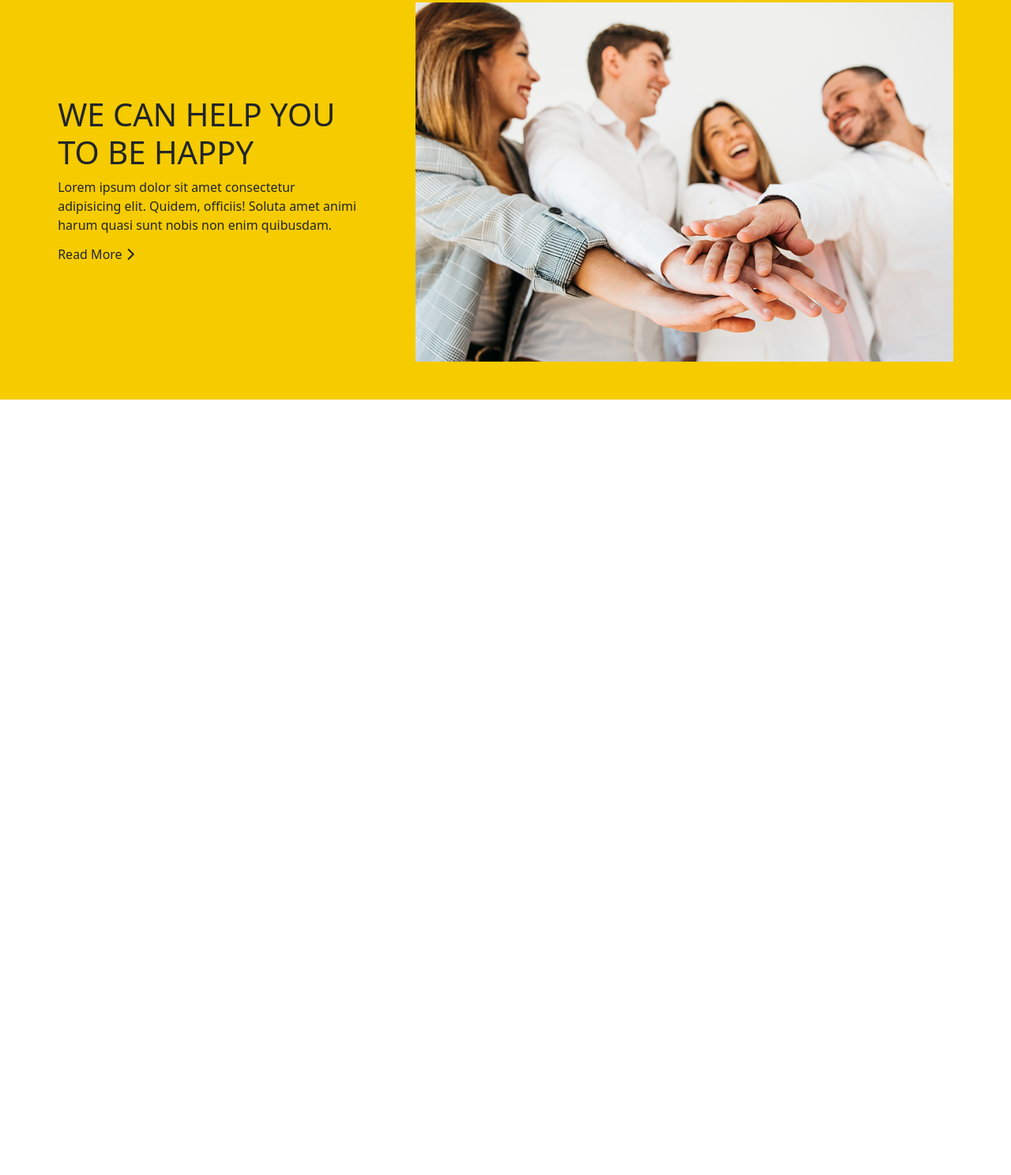
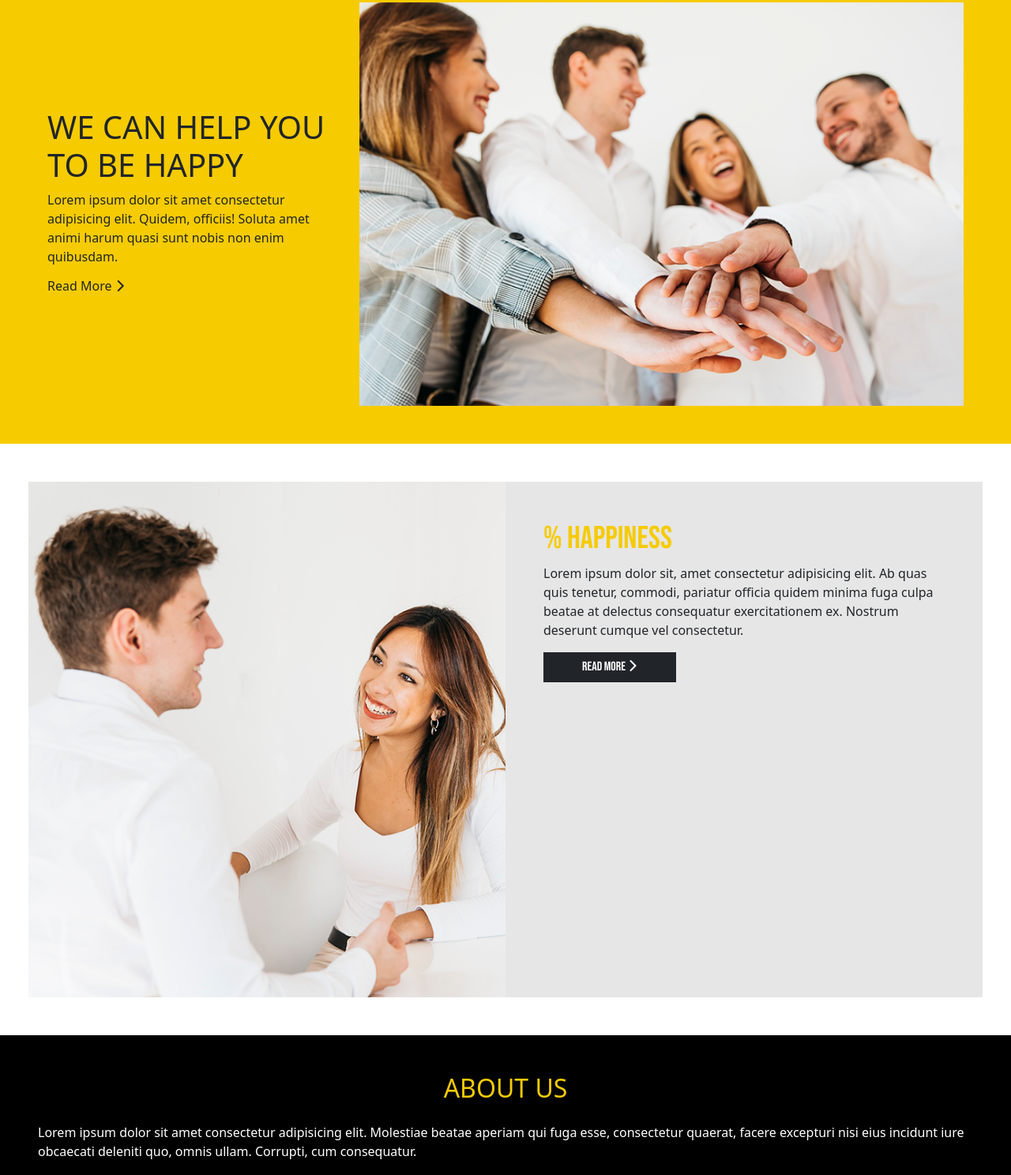
Before and after one commit to iftekher2108/happiness-template, a website: page index.html in a window 1280 px wide. Shown: the part 924-2412 px from the top of the page at 79% size. Before the commit the page ends 1430 px from the top, so only its background shows below. Drawn offline with nearby package versions, Linux system fonts and the light colour scheme.

Commit message:
about and happines content added

```diff
--- a/custom/css/style.css
+++ b/custom/css/style.css
@@ -49,7 +49,7 @@ a {
     font-family: 'Bebas Neue', cursive;
 }
 
-h6 i {
+h6 i,.parcent-content button i {
     transition: all 0.3s ease-in-out;
 }
 h6:hover i{
@@ -61,9 +61,38 @@ h6:hover i{
     background: var(--bg-color);
     position: relative;
     z-index: -1;
-    max-height: 2rem;
 }
 .help-care {
     background: var(--bg-color);
+    margin: 0;
 
 }
+
+
+
+.main-parcent-content {
+    background: var(--bg-color-2);
+}
+
+.parcent-content h1{
+    color: var(--bg-color);
+    font-family: 'Bebas Neue', cursive;
+}
+
+.parcent-content button {
+    border-radius: 0px !important;
+    font-family: 'Open Sans', sans-serif;
+
+}
+
+.parcent-content button:hover i {
+    transform: translateX(15px);
+}
+
+
+
+
+.about-us button {
+    border-radius: 0px !important;
+    font-weight: 700;
+}
--- a/index.html
+++ b/index.html
@@ -17,6 +17,9 @@
 
 <body>
   <header>
+
+<!-- ==================================navbar menu start here============================== -->
+
     <nav class="navbar navbar-expand-sm navbar-light bg-light">
           <div class="container">
             <a class="navbar-brand" href="#">hapiness template</a>
@@ -53,9 +56,11 @@
             </div>
       </div>
     </nav>
-
+    <!-- ============================navber menu end here=============================== -->
   </header>
   <main>
+
+    <!-- ===================================hero content start here================================== -->
     <div class=" row hero d-flex flex-lg-row flex-sm-column align-items-center m-5 pb-5">
         <div class="hero-img col-lg-6 col-sm-12">
             <img src="image/hero-image.png" class="img-fluid" alt="hero-image">
@@ -67,6 +72,10 @@
         </div>
 
     </div>
+<!-- ========================hero content end here================================= -->
+
+
+<!-- ============================counter content  start here============================== -->
     <div class="counter row mx-5 p-3">
         <div class="counter-content col-lg-4">
             <h1 style="color:#F6CB00;">HAPPINESS IN NUMBERS</h1>
@@ -86,17 +95,61 @@
 
         </div>
     </div>
-<div class="p-5 dash-file"></div>
-    <div class="help-care row d-flex justify-content-around p-5 align-items-center">
-        <div class="counter-content col-lg-4">
+
+<!-- ========================space gaper div element======================== -->
+<div class="p-5 row-cols-6 dash-file border-0"></div>
+<!-- =======================space gaper div element========================== -->
+<!-- ==============================counter content end here=============================== -->
+
+
+
+
+<!-- =================================help care content start here======================-->
+<div class="help-care row d-flex justify-content-around p-5 align-items-center">
+        <div class="col-lg-4">
             <h1>WE CAN HELP YOU TO BE HAPPY</h1>
             <p>Lorem ipsum dolor sit amet consectetur adipisicing elit. Quidem, officiis! Soluta amet animi harum quasi sunt nobis non enim quibusdam.</p>
         <h6>Read More <i class="fa-solid fa-chevron-right"></i></h5>
         </div>
-        <div class="img-group d-flex gap-3 col-lg-7">
+        <div class="img-group d-flex gap-3 col-lg-8">
             <img src="image/help-care.png" class="img-fluid" alt="counter-image">
         </div>
     </div>
+<!-- ==============================help care content end here========================== -->
+
+
+
+<!-- ===============================parcent-happiness start here========================== -->
+    <div class="parcent-happiness p-5">
+        <div class="main-parcent-content row">
+        <div class="image col-lg-6 col-sm-12 p-0">
+            <img src="image/parcent-happiness.png" class="img-fluid " alt="parcent-image">
+        </div>
+            <div class="parcent-content col-lg-6 col-sm-12 p-5">
+            <h1>% HAPPINESS</h1>
+            <p>Lorem ipsum dolor sit, amet consectetur adipisicing elit. Ab quas quis tenetur, commodi, pariatur officia quidem minima fuga culpa beatae at delectus consequatur exercitationem ex. Nostrum deserunt cumque vel consectetur.</p>
+            <button class="btn btn-dark px-5"><a href="#" class="nav-link">Read More <i class="fa-solid fa-chevron-right"></i></a></button>
+        </div>
+    </div>
+
+    </div>
+    <!-- =============================parcent happiness end here=========================== -->
+
+
+<!-- ===================================about us start here=========================== -->
+    <div class="about-us p-5 bg-black text-white d-flex flex-column gap-3 align-items-center">
+        <h2 style="color: #F6CB00;">ABOUT US</h2>
+        <p>Lorem ipsum dolor sit amet consectetur adipisicing elit. Molestiae beatae aperiam qui fuga esse, consectetur quaerat, facere excepturi nisi eius incidunt iure obcaecati deleniti quo, omnis ullam. Corrupti, cum consequatur.</p>
+        <img src="image/about-us.png" class="img-fluid" alt="about-us">
+        <button class="btn btn-warning px-4">Read More</button>
+
+    </div>
+<!-- ==================================about us end here=============================== -->
+
+
+
+
+
 
   </main>
   <footer>
```
Also changed, not shown: image/about-us.png (added), image/parcent-happiness.png (added), 1 other file.
